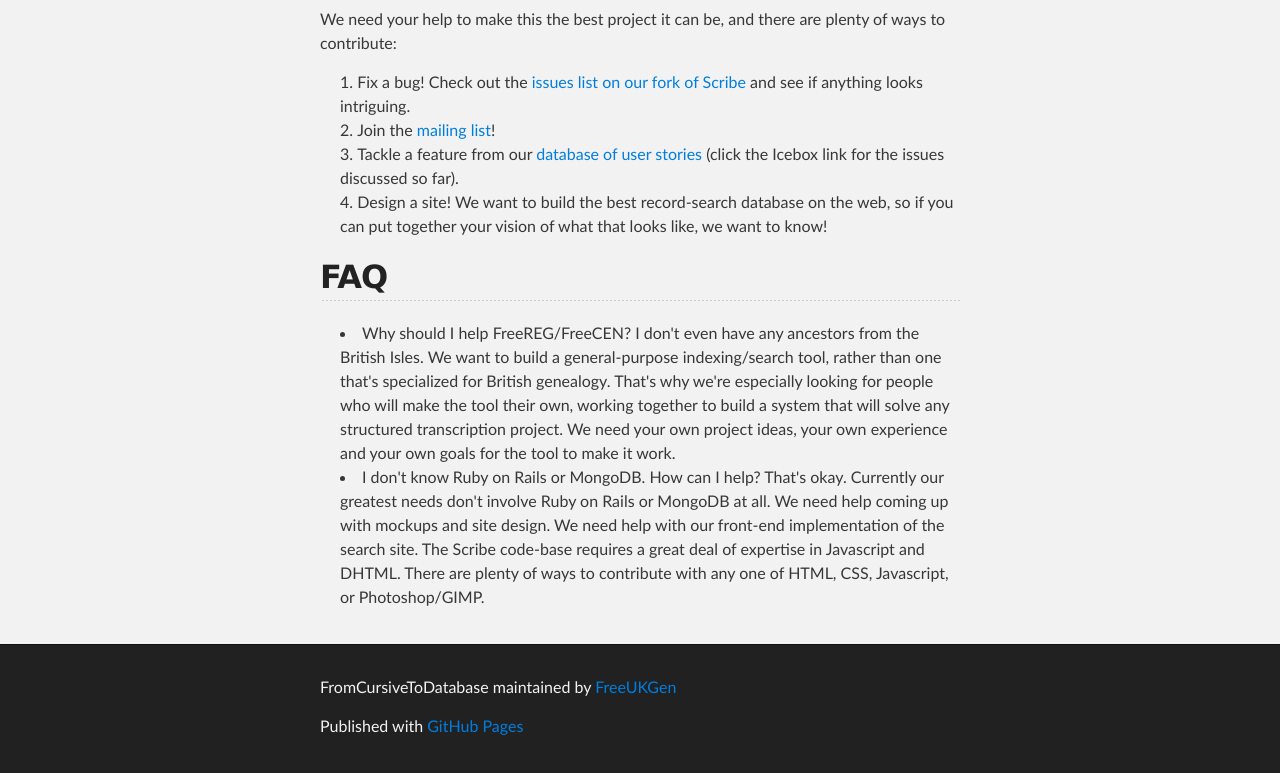
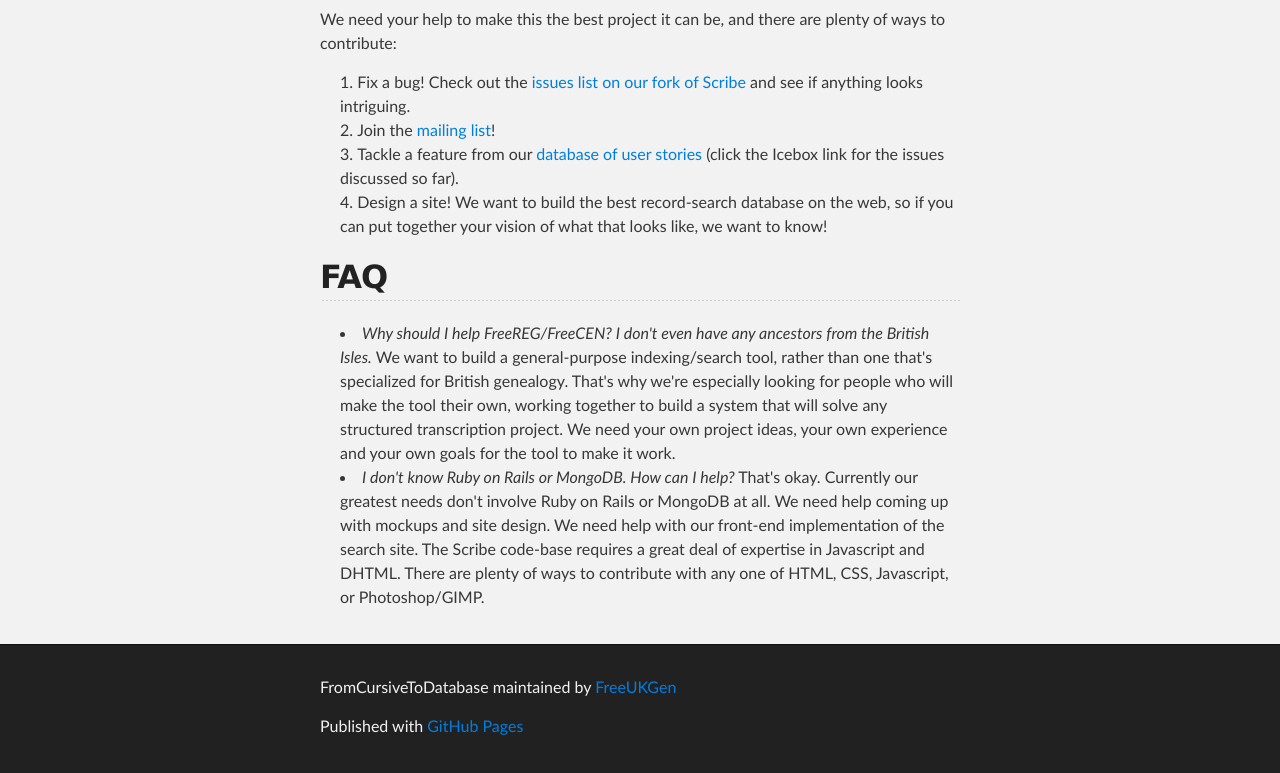
Before and after one commit to FreeUKGen/FromCursiveToDatabase, a plain HTML site: page index.html in a window 1280 px wide. Shown: the part 1252-2025 px from the top of the page. Drawn offline with Linux system fonts and the light colour scheme.

Commit message:
Changed bold tags

```diff
--- a/index.html
+++ b/index.html
@@ -70,10 +70,10 @@
 
 <ul>
 <li>
-	<b>Why should I help FreeREG/FreeCEN? I don't even have any ancestors from the British Isles.</b>  We want to build a general-purpose indexing/search tool, rather than one that's specialized for British genealogy.  That's why we're especially looking for people who will make the tool their own, working together to build a system that will solve any structured transcription project.  We need your own project ideas, your own experience and your own goals for the tool to make it work.
+	<em>Why should I help FreeREG/FreeCEN? I don't even have any ancestors from the British Isles.</em>  We want to build a general-purpose indexing/search tool, rather than one that's specialized for British genealogy.  That's why we're especially looking for people who will make the tool their own, working together to build a system that will solve any structured transcription project.  We need your own project ideas, your own experience and your own goals for the tool to make it work.
 </li>
 <li>
-	<b>I don't know Ruby on Rails or MongoDB.  How can I help?</b> That's okay.  Currently our greatest needs don't involve Ruby on Rails or MongoDB at all.  We need help coming up with mockups and site design.  We need help with our front-end implementation of the search site.  The Scribe code-base requires a great deal of expertise in Javascript and DHTML.  There are plenty of ways to contribute with any one of HTML, CSS, Javascript, or Photoshop/GIMP.
+	<em>I don't know Ruby on Rails or MongoDB.  How can I help?</em> That's okay.  Currently our greatest needs don't involve Ruby on Rails or MongoDB at all.  We need help coming up with mockups and site design.  We need help with our front-end implementation of the search site.  The Scribe code-base requires a great deal of expertise in Javascript and DHTML.  There are plenty of ways to contribute with any one of HTML, CSS, Javascript, or Photoshop/GIMP.
 </li>
 
 
```
